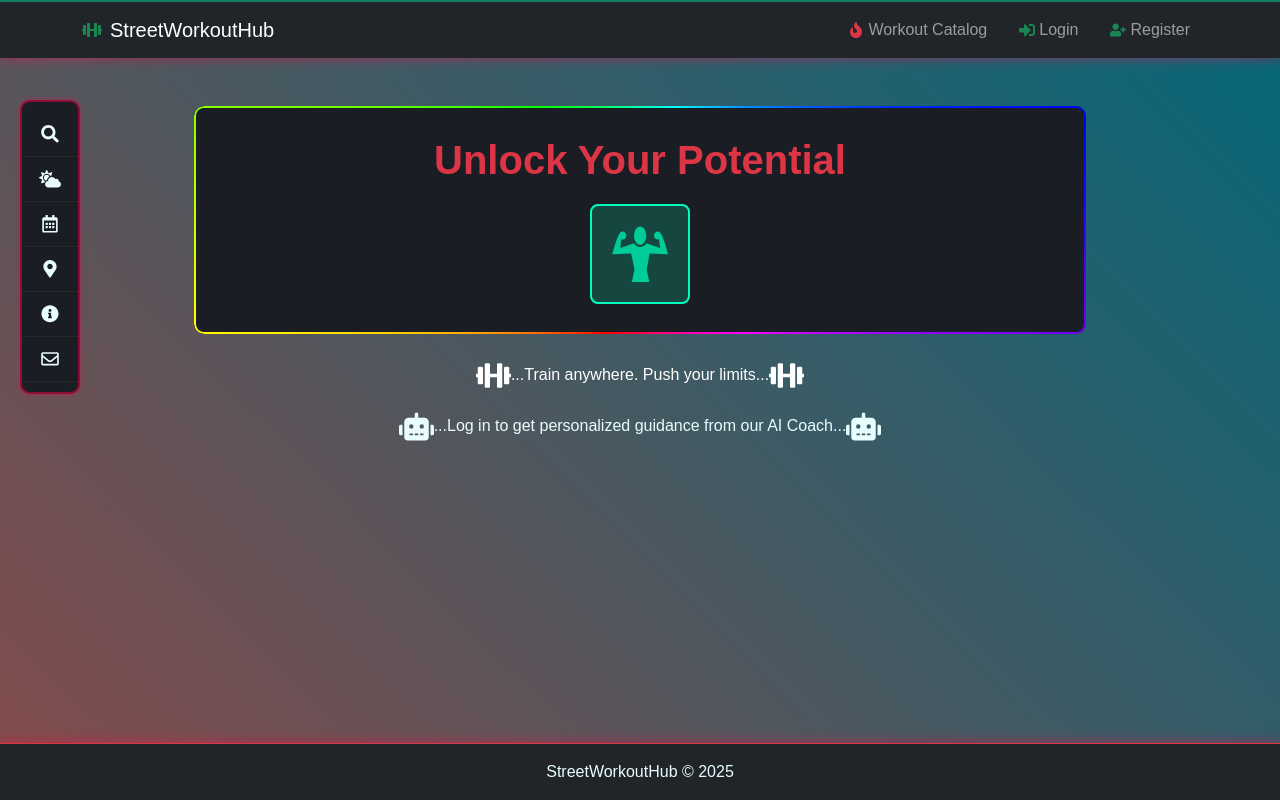
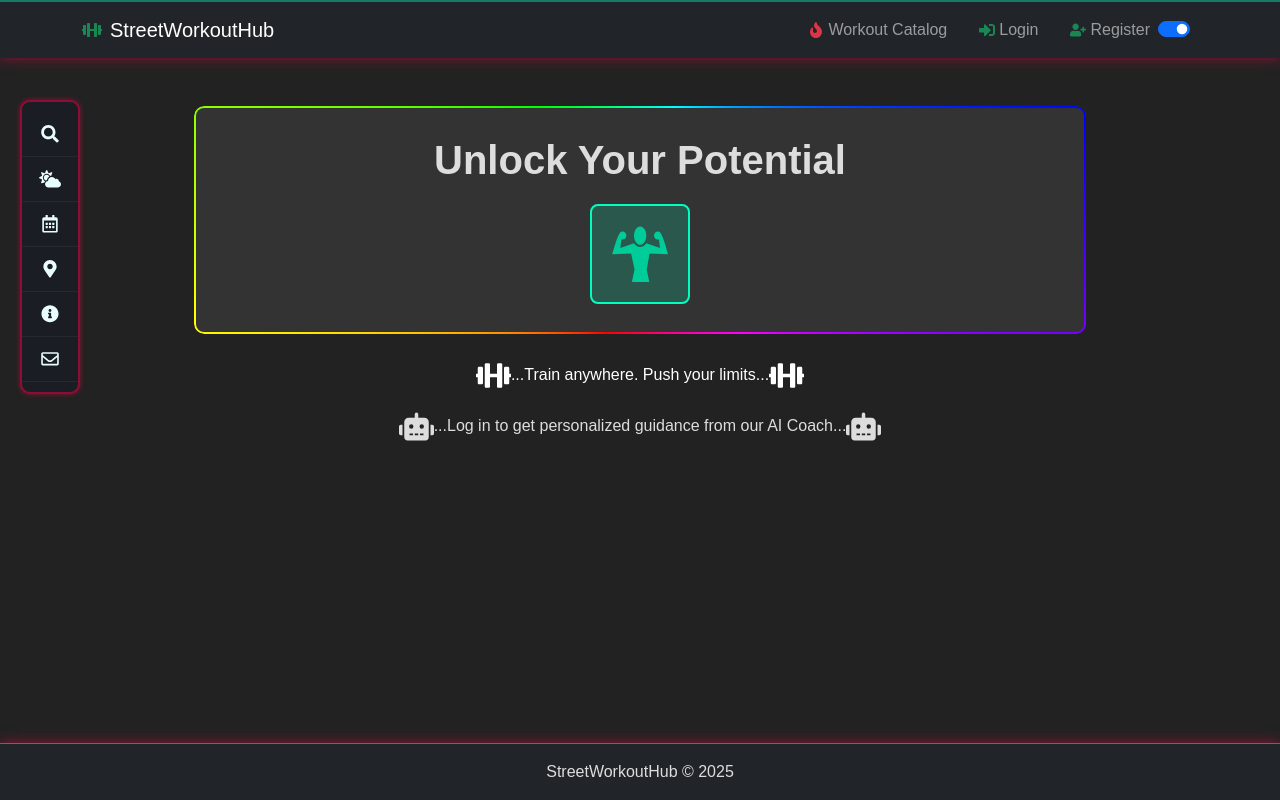
Before and after one commit to dr1gon4o/ReactProject, a React (Vite) app in the folder streetworkouthub/: page / in a window 1280 px wide. Built offline with nearby package versions, Linux system fonts and the light colour scheme.

Commit message:
adding redux, spinner, theme

```diff
--- a/streetworkouthub/package.json
+++ b/streetworkouthub/package.json
@@ -11,12 +11,14 @@
     "test": "vitest"
   },
   "dependencies": {
+    "@reduxjs/toolkit": "^2.11.1",
     "bootstrap": "^5.3.8",
     "firebase": "^12.6.0",
     "react": "^19.1.0",
     "react-calendar": "^6.0.0",
     "react-dom": "^19.1.0",
     "react-icons": "^5.5.0",
+    "react-redux": "^9.2.0",
     "react-router-dom": "^7.9.6"
   },
   "devDependencies": {
--- a/streetworkouthub/src/components/Header.jsx
+++ b/streetworkouthub/src/components/Header.jsx
@@ -1,6 +1,7 @@
 import { Link } from "react-router-dom";
 import { useAuth } from "../contexts/AuthContext";
 import { FaFire, FaDumbbell, FaSignInAlt, FaSignOutAlt, FaUserPlus, FaUser, FaPlusCircle } from "react-icons/fa";
+import ThemeToggle from "./ThemeToggle";
 
 export default function Header() {
   const { isAuthenticated, logout } = useAuth();
@@ -57,6 +58,7 @@ export default function Header() {
              </>
           )}
         </ul>
+        <ThemeToggle/>
       </div>
     </nav>
   );
--- /dev/null
+++ b/streetworkouthub/src/components/ThemeToggle.jsx
@@ -0,0 +1,25 @@
+import { useSelector, useDispatch } from "react-redux";
+import { toggleTheme } from "../store/themeSlice";
+import { useEffect } from "react";
+
+export default function ThemeToggle() {
+  const dim = useSelector((state) => state.theme.neon); // rename for clarity
+  const dispatch = useDispatch();
+
+  useEffect(() => {
+    document.body.className = dim ? "dim-mode" : "";
+  }, [dim]);
+
+  return (
+    <div className="form-check form-switch">
+      <input
+        className="form-check-input"
+        type="checkbox"
+        role="switch"
+        id="switchCheckDim"
+        onChange={() => dispatch(toggleTheme())}
+        checked={dim}
+      />
+    </div>
+  );
+}
--- a/streetworkouthub/src/index.css
+++ b/streetworkouthub/src/index.css
@@ -165,3 +165,18 @@ main {
 .text-neon {
   color: var(--neon);
 }
+
+body.dim-mode  {
+  background: #222 !important;
+  color: #ddd !important;
+}
+
+body.dim-mode .card {
+  background: #333 !important;
+  color: #ddd !important;
+}
+
+body.dim-mode .rgb {
+  background: #333 !important;
+  color: #ddd !important;
+}
--- a/streetworkouthub/src/main.jsx
+++ b/streetworkouthub/src/main.jsx
@@ -3,13 +3,17 @@ import ReactDOM from 'react-dom/client'
 import App from './App.jsx'
 import 'bootstrap/dist/css/bootstrap.min.css';
 import './index.css'
-// import './styles/global.css';
 import { BrowserRouter } from 'react-router-dom';
+import { Provider } from 'react-redux'
+import  store  from "./store/store";
 
 ReactDOM.createRoot(document.getElementById('root')).render(
   <React.StrictMode>
-    <BrowserRouter>
-      <App />
-    </BrowserRouter>
+    <Provider store={store}>
+      <BrowserRouter>
+        <App />
+      </BrowserRouter>
+    </Provider>
   </React.StrictMode>
+
 )
--- a/streetworkouthub/src/pages/Catalog.jsx
+++ b/streetworkouthub/src/pages/Catalog.jsx
@@ -2,18 +2,24 @@ import { useEffect, useState } from "react";
 import { Link } from "react-router-dom";
 import * as postService from "../services/postService";
 import * as ratingService from "../services/ratingService";
-import { FaUser } from "react-icons/fa";
-import StarRating from "../components/StarRating";
-import { FaStar } from "react-icons/fa";
+import { FaUser, FaStar } from "react-icons/fa";
+import { useDispatch, useSelector } from "react-redux";
+import { startCatalogLoading, stopCatalogLoading } from "../store/loadingSlice";
+import "../styles/loader.css";
 
 
 export default function Catalog() {
   const [posts, setPosts] = useState([]);
   const [ratingsMap, setRatingsMap] = useState({});
-  const [loading, setLoading] = useState(true);
+  // const [loading, setLoading] = useState(true);
   const [error, setError] = useState(null);
 
+  const dispatch = useDispatch();
+  const loading = useSelector(s => s.loading.catalogLoading);
+
   useEffect(() => {
+    dispatch(startCatalogLoading());
+
     postService
       .getAll()
       .then((data) => {
@@ -24,8 +30,8 @@ export default function Catalog() {
         setError("Failed to load posts. No Posts found.");
         setPosts([]);
       })
-      .finally(() => setLoading(false));
-  }, []);
+       .finally(() => dispatch(stopCatalogLoading()));
+  }, [dispatch]);
 
 
   useEffect(() => {
@@ -58,16 +64,19 @@ export default function Catalog() {
 
 
   if (loading) {
-    return <h3>Loading posts...</h3>;
+    return <div class="d-flex flex-column align-items-center gap-3 text-center pt-5">
+              <h3>Loading posts...</h3>
+              <div class="loader" role="status" aria-hidden="true"></div>
+            </div>;
   }
 
   if (error) {
-    return <h3>{error}</h3>;
+    return <h3 className="text-danger text-center pt-5">{error}</h3>;
   }
 
   return (
     <div className="row g-4 fade-in">
-      {posts.length === 0 && <h3>No posts yet!</h3>}
+      {posts.length === 0 && <h3 className="text-center pt-5">No posts yet!</h3>}
 
       {posts.length > 0 &&
         posts.map((post) => (
--- /dev/null
+++ b/streetworkouthub/src/store/loadingSlice.js
@@ -0,0 +1,13 @@
+import { createSlice } from "@reduxjs/toolkit";
+
+const loadingSlice = createSlice({
+  name: "loading",
+  initialState: { catalogLoading: false },
+  reducers: {
+    startCatalogLoading: (s) => { s.catalogLoading = true; },
+    stopCatalogLoading: (s) => { s.catalogLoading = false; }
+  }
+});
+
+export const { startCatalogLoading, stopCatalogLoading } = loadingSlice.actions;
+export default loadingSlice.reducer;
--- /dev/null
+++ b/streetworkouthub/src/store/store.js
@@ -0,0 +1,12 @@
+import { configureStore } from "@reduxjs/toolkit";
+import themeReducer from "./themeSlice";
+import loadingReducer from "./loadingSlice";
+
+export const store = configureStore({
+  reducer: {
+    theme: themeReducer,
+    loading: loadingReducer,
+  },
+});
+
+export default store;
--- /dev/null
+++ b/streetworkouthub/src/store/themeSlice.js
@@ -0,0 +1,14 @@
+import { createSlice } from "@reduxjs/toolkit";
+
+const themeSlice = createSlice({
+  name: "theme",
+  initialState: { neon: true },
+  reducers: {
+    toggleTheme: (state) => {
+      state.neon = !state.neon;
+    }
+  }
+});
+
+export const { toggleTheme } = themeSlice.actions;
+export default themeSlice.reducer;
--- /dev/null
+++ b/streetworkouthub/src/styles/loader.css
@@ -0,0 +1,22 @@
+.loader {
+  position: relative;
+  width: 100px;
+  height: 100px;
+}
+
+.loader:before , .loader:after{
+  content: '';
+  border-radius: 50%;
+  position: absolute;
+  inset: 0;
+  box-shadow: 0 0 10px 2px rgba(0, 0, 0, 0.3) inset;
+}
+.loader:after {
+  box-shadow: 0 2px 0 #FF3D00 inset;
+  animation: rotate 2s linear infinite;
+}
+
+@keyframes rotate {
+  0% {  transform: rotate(0)}
+  100% { transform: rotate(360deg)}
+}
```
Also changed, not shown: 2 other files (tests, documents, lock files or other folders).
